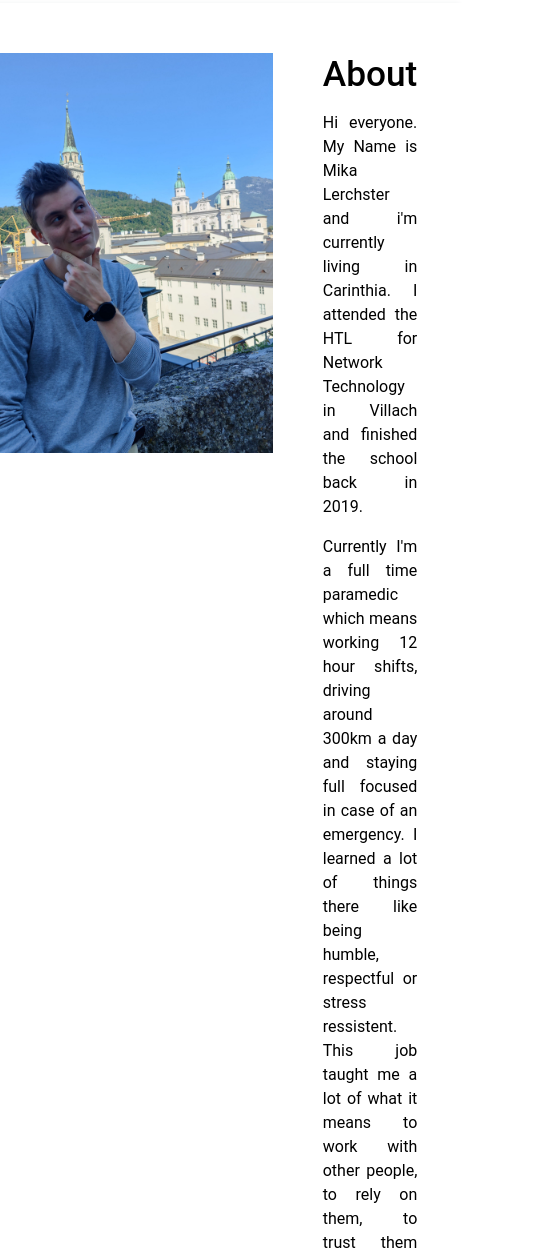
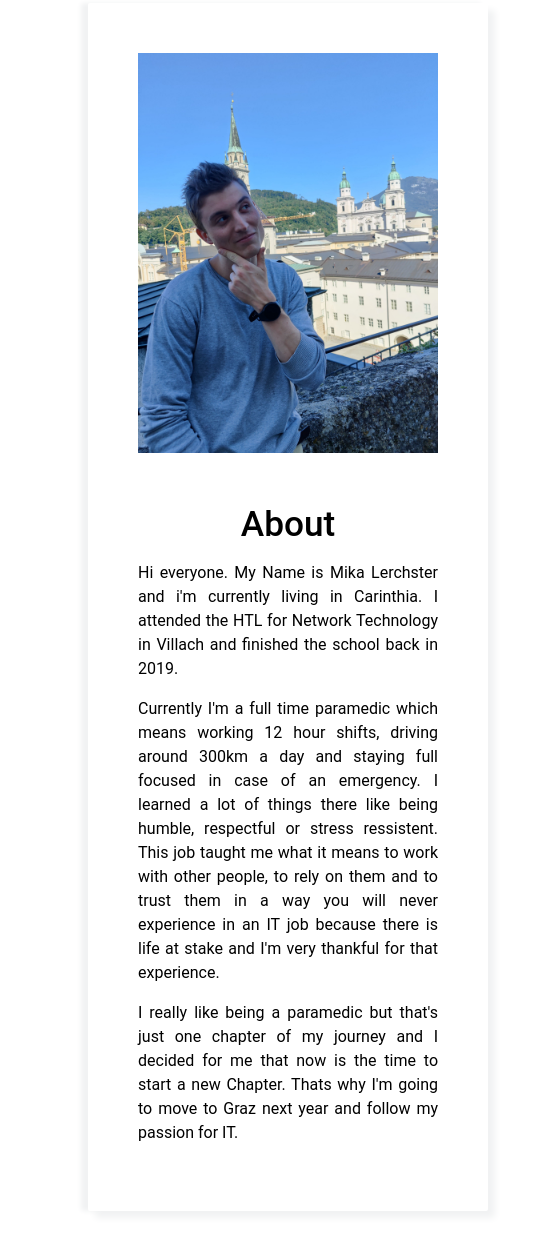
Before and after one commit to lerchstm/Portfolio, a Gatsby site: page / in a window 390 px wide. Shown: the part 727-1985 px from the top of the page, 558 px wide, since content can reach past the window. Built offline with nearby package versions, Linux system fonts and the light colour scheme; Gatsby itself is replaced by a stand-in of ours.

Commit message:
About Section - added Text, media styles

```diff
--- a/src/components/about.js
+++ b/src/components/about.js
@@ -1,10 +1,10 @@
 import React from "react"
 
-import {
+/*import {
   MdPerson,
   MdPlace,
   MdInfo
-} from "react-icons/md"
+} from "react-icons/md" */
 
 import profilePicture from "../images/me2.jpg"
 
@@ -29,8 +29,14 @@ const About = () => (
             Currently I'm a full time paramedic which means working 12 hour shifts, driving
             around 300km a day and staying full focused in case of an emergency. I learned
             a lot of things there like being humble, respectful or stress ressistent.
-            This job taught me a lot of what it means to work with other people, to rely on them,
-            to trust them and i'm very thankfully for this experience.
+            This job taught me what it means to work with other people, to rely on them and
+            to trust them in a way you will never experience in an IT job because there is
+            life at stake and I'm very thankful for that experience.
+          </p>
+          <p className="text">
+            I really like being a paramedic but that's just one chapter of my journey and
+            I decided for me that now is the time to start a new Chapter. Thats why I'm
+            going to move to Graz next year and follow my passion for IT.
           </p>
         </div>
         </div>
--- a/src/styles/styles.scss
+++ b/src/styles/styles.scss
@@ -55,6 +55,7 @@ header{
     background-color: rgba(0, 0, 139, 0.685);
     margin-top: 100px;
     height: 400px;
+    min-width: 500px;
     justify-content: center;
     .firstRow{
         position: relative;
@@ -132,6 +133,7 @@ header{
     align-items: center;
     justify-content: center;
     margin-top: 100px;
+    min-width: 300px;
 
     .innerContainer{
         //justify-content: center;
@@ -141,14 +143,30 @@ header{
         border-radius: 2px;
         display: flex;
         flex-direction: row;
+        @media (max-width: 900px){
+            flex-direction: column;
+        }
         .profilePicture {
             width: 300px;
             height: 400px;
             padding: 50px;
+            @media(max-width: 1180){
+                padding: 0;
+                position: absolute;
+                top: 50%;
+                -ms-transform: translateY(-50%);
+                transform: translateY(-50%);
+            }
+            @media(max-width: 900px){
+                align-self: center;
+            }
         }
         .aboutSection{
-            top: 0%;
-            padding: 50px 50px 0 0;
+            padding: 50px 50px 50px 0;
+            @media(max-width: 900px){
+                padding: 0px 50px 50px 50px;
+                text-align: center;
+            }
         }
     }
 }
```
Also changed, not shown: src/pages/index.js (+0 -8 lines).
